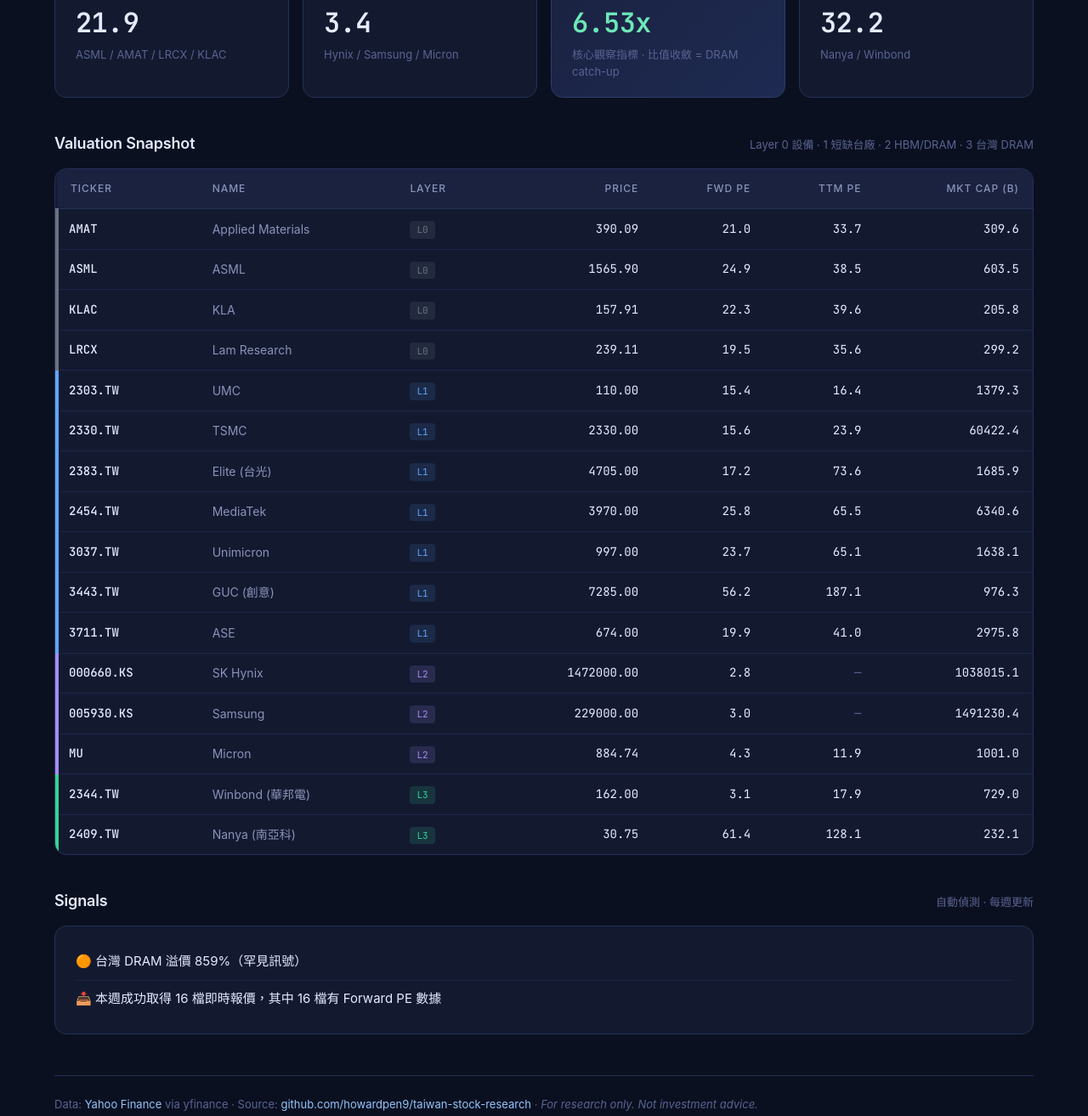
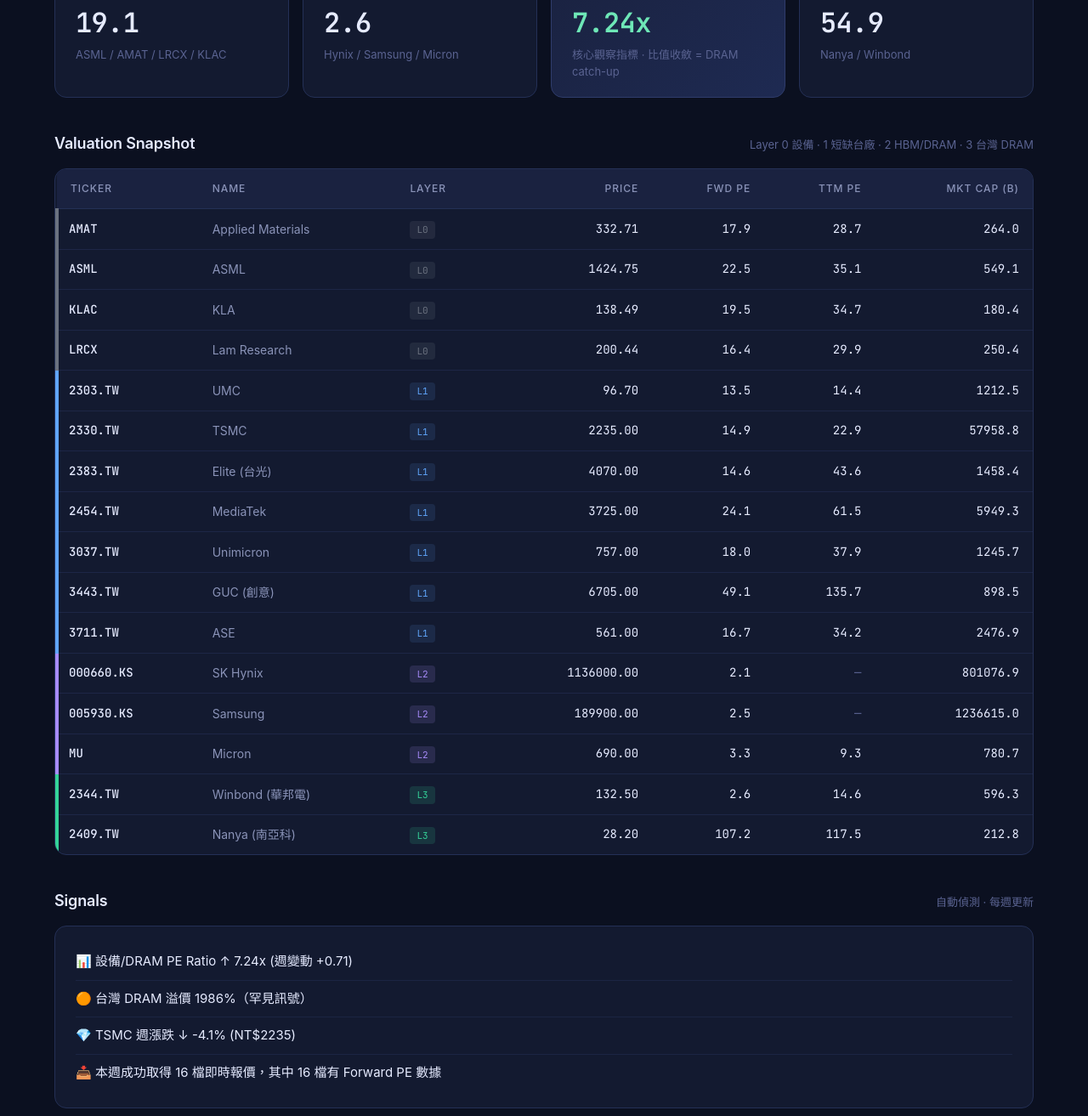
Before and after one commit to alphaline-ai/taiwan-stock-research, a plain HTML site: page docs/index.html in a window 1280 px wide. Shown: the part 225-1538 px from the top of the page at 85% size. Drawn offline with Linux system fonts and the light colour scheme.

Commit message:
chore: weekly update 2026-11-09

```diff
--- a/docs/index.html
+++ b/docs/index.html
@@ -3,7 +3,7 @@
 <head>
   <meta charset="UTF-8">
   <meta name="viewport" content="width=device-width, initial-scale=1.0">
-  <title>Taiwan Stock Research · 2026-11-02</title>
+  <title>Taiwan Stock Research · 2026-11-09</title>
   <link rel="preconnect" href="https://fonts.googleapis.com">
   <link rel="preconnect" href="https://fonts.gstatic.com" crossorigin>
   <link href="https://fonts.googleapis.com/css2?family=JetBrains+Mono:wght@400;500;600&display=swap" rel="stylesheet">
@@ -201,8 +201,8 @@
       <div class="eyebrow">Taiwan AI / Semi Research</div>
       <h1>Stock Research Dashboard</h1>
       <div class="meta">
-        Report: <span>2026-11-02</span> &nbsp;·&nbsp;
-        Data as of: <span>2026-11-02</span> &nbsp;·&nbsp;
+        Report: <span>2026-11-09</span> &nbsp;·&nbsp;
+        Data as of: <span>2026-11-09</span> &nbsp;·&nbsp;
         Tracking <span>16</span> tickers
       </div>
     </header>
@@ -211,22 +211,22 @@
     <div class="cards">
       <div class="card">
         <div class="label">設備平均 Fwd PE</div>
-        <div class="value">21.9</div>
+        <div class="value">19.1</div>
         <div class="hint">ASML / AMAT / LRCX / KLAC</div>
       </div>
       <div class="card">
         <div class="label">DRAM 大廠平均 Fwd PE</div>
-        <div class="value">3.4</div>
+        <div class="value">2.6</div>
         <div class="hint">Hynix / Samsung / Micron</div>
       </div>
       <div class="card featured">
         <div class="label">設備 ÷ DRAM PE Ratio</div>
-        <div class="value">6.53x</div>
+        <div class="value">7.24x</div>
         <div class="hint">核心觀察指標 · 比值收斂 = DRAM catch-up</div>
       </div>
       <div class="card">
         <div class="label">台灣 DRAM Fwd PE</div>
-        <div class="value">32.2</div>
+        <div class="value">54.9</div>
         <div class="hint">Nanya / Winbond</div>
       </div>
     </div>
@@ -255,160 +255,160 @@
             <td class="ticker">AMAT</td>
             <td class="name">Applied Materials</td>
             <td class="layer-cell"><span class="layer-tag">L0</span></td>
-            <td class="num">390.09</td>
-            <td class="num ">21.0</td>
-            <td class="num ">33.7</td>
-            <td class="num ">309.6</td>
+            <td class="num">332.71</td>
+            <td class="num ">17.9</td>
+            <td class="num ">28.7</td>
+            <td class="num ">264.0</td>
           </tr>
 
           <tr class="layer-0">
             <td class="ticker">ASML</td>
             <td class="name">ASML</td>
             <td class="layer-cell"><span class="layer-tag">L0</span></td>
-            <td class="num">1565.90</td>
-            <td class="num ">24.9</td>
-            <td class="num ">38.5</td>
-            <td class="num ">603.5</td>
+            <td class="num">1424.75</td>
+            <td class="num ">22.5</td>
+            <td class="num ">35.1</td>
+            <td class="num ">549.1</td>
           </tr>
 
           <tr class="layer-0">
             <td class="ticker">KLAC</td>
             <td class="name">KLA</td>
             <td class="layer-cell"><span class="layer-tag">L0</span></td>
-            <td class="num">157.91</td>
-            <td class="num ">22.3</td>
-            <td class="num ">39.6</td>
-            <td class="num ">205.8</td>
+            <td class="num">138.49</td>
+            <td class="num ">19.5</td>
+            <td class="num ">34.7</td>
+            <td class="num ">180.4</td>
           </tr>
 
           <tr class="layer-0">
             <td class="ticker">LRCX</td>
             <td class="name">Lam Research</td>
             <td class="layer-cell"><span class="layer-tag">L0</span></td>
-            <td class="num">239.11</td>
-            <td class="num ">19.5</td>
-            <td class="num ">35.6</td>
-            <td class="num ">299.2</td>
+            <td class="num">200.44</td>
+            <td class="num ">16.4</td>
+            <td class="num ">29.9</td>
+            <td class="num ">250.4</td>
           </tr>
 
           <tr class="layer-1">
             <td class="ticker">2303.TW</td>
             <td class="name">UMC</td>
             <td class="layer-cell"><span class="layer-tag">L1</span></td>
-            <td class="num">110.00</td>
-            <td class="num ">15.4</td>
-            <td class="num ">16.4</td>
-            <td class="num ">1379.3</td>
+            <td class="num">96.70</td>
+            <td class="num ">13.5</td>
+            <td class="num ">14.4</td>
+            <td class="num ">1212.5</td>
           </tr>
 
           <tr class="layer-1">
             <td class="ticker">2330.TW</td>
             <td class="name">TSMC</td>
             <td class="layer-cell"><span class="layer-tag">L1</span></td>
-            <td class="num">2330.00</td>
-            <td class="num ">15.6</td>
-            <td class="num ">23.9</td>
-            <td class="num ">60422.4</td>
+            <td class="num">2235.00</td>
+            <td class="num ">14.9</td>
+            <td class="num ">22.9</td>
+            <td class="num ">57958.8</td>
           </tr>
 
           <tr class="layer-1">
             <td class="ticker">2383.TW</td>
             <td class="name">Elite (台光)</td>
             <td class="layer-cell"><span class="layer-tag">L1</span></td>
-            <td class="num">4705.00</td>
-            <td class="num ">17.2</td>
-            <td class="num ">73.6</td>
-            <td class="num ">1685.9</td>
+            <td class="num">4070.00</td>
+            <td class="num ">14.6</td>
+            <td class="num ">43.6</td>
+            <td class="num ">1458.4</td>
           </tr>
 
           <tr class="layer-1">
             <td class="ticker">2454.TW</td>
             <td class="name">MediaTek</td>
             <td class="layer-cell"><span class="layer-tag">L1</span></td>
-            <td class="num">3970.00</td>
-            <td class="num ">25.8</td>
-            <td class="num ">65.5</td>
-            <td class="num ">6340.6</td>
+            <td class="num">3725.00</td>
+            <td class="num ">24.1</td>
+            <td class="num ">61.5</td>
+            <td class="num ">5949.3</td>
           </tr>
 
           <tr class="layer-1">
             <td class="ticker">3037.TW</td>
             <td class="name">Unimicron</td>
             <td class="layer-cell"><span class="layer-tag">L1</span></td>
-            <td class="num">997.00</td>
-            <td class="num ">23.7</td>
-            <td class="num ">65.1</td>
-            <td class="num ">1638.1</td>
+            <td class="num">757.00</td>
+            <td class="num ">18.0</td>
+            <td class="num ">37.9</td>
+            <td class="num ">1245.7</td>
           </tr>
 
           <tr class="layer-1">
             <td class="ticker">3443.TW</td>
             <td class="name">GUC (創意)</td>
             <td class="layer-cell"><span class="layer-tag">L1</span></td>
-            <td class="num">7285.00</td>
-            <td class="num ">56.2</td>
-            <td class="num ">187.1</td>
-            <td class="num ">976.3</td>
+            <td class="num">6705.00</td>
+            <td class="num ">49.1</td>
+            <td class="num ">135.7</td>
+            <td class="num ">898.5</td>
           </tr>
 
           <tr class="layer-1">
             <td class="ticker">3711.TW</td>
             <td class="name">ASE</td>
             <td class="layer-cell"><span class="layer-tag">L1</span></td>
-            <td class="num">674.00</td>
-            <td class="num ">19.9</td>
-            <td class="num ">41.0</td>
-            <td class="num ">2975.8</td>
+            <td class="num">561.00</td>
+            <td class="num ">16.7</td>
+            <td class="num ">34.2</td>
+            <td class="num ">2476.9</td>
           </tr>
 
           <tr class="layer-2">
             <td class="ticker">000660.KS</td>
             <td class="name">SK Hynix</td>
             <td class="layer-cell"><span class="layer-tag">L2</span></td>
-            <td class="num">1472000.00</td>
-            <td class="num ">2.8</td>
+            <td class="num">1136000.00</td>
+            <td class="num ">2.1</td>
             <td class="num muted">—</td>
-            <td class="num ">1038015.1</td>
+            <td class="num ">801076.9</td>
           </tr>
 
           <tr class="layer-2">
             <td class="ticker">005930.KS</td>
             <td class="name">Samsung</td>
             <td class="layer-cell"><span class="layer-tag">L2</span></td>
-            <td class="num">229000.00</td>
-            <td class="num ">3.0</td>
+            <td class="num">189900.00</td>
+            <td class="num ">2.5</td>
             <td class="num muted">—</td>
-            <td class="num ">1491230.4</td>
+            <td class="num ">1236615.0</td>
           </tr>
 
           <tr class="layer-2">
             <td class="ticker">MU</td>
             <td class="name">Micron</td>
             <td class="layer-cell"><span class="layer-tag">L2</span></td>
-            <td class="num">884.74</td>
-            <td class="num ">4.3</td>
-            <td class="num ">11.9</td>
-            <td class="num ">1001.0</td>
+            <td class="num">690.00</td>
+            <td class="num ">3.3</td>
+            <td class="num ">9.3</td>
+            <td class="num ">780.7</td>
           </tr>
 
           <tr class="layer-3">
             <td class="ticker">2344.TW</td>
             <td class="name">Winbond (華邦電)</td>
             <td class="layer-cell"><span class="layer-tag">L3</span></td>
-            <td class="num">162.00</td>
-            <td class="num ">3.1</td>
-            <td class="num ">17.9</td>
-            <td class="num ">729.0</td>
+            <td class="num">132.50</td>
+            <td class="num ">2.6</td>
+            <td class="num ">14.6</td>
+            <td class="num ">596.3</td>
           </tr>
 
           <tr class="layer-3">
             <td class="ticker">2409.TW</td>
             <td class="name">Nanya (南亞科)</td>
             <td class="layer-cell"><span class="layer-tag">L3</span></td>
-            <td class="num">30.75</td>
-            <td class="num ">61.4</td>
-            <td class="num ">128.1</td>
-            <td class="num ">232.1</td>
+            <td class="num">28.20</td>
+            <td class="num ">107.2</td>
+            <td class="num ">117.5</td>
+            <td class="num ">212.8</td>
           </tr>
 
         </tbody>
@@ -423,7 +423,7 @@
     <div class="signals">
       <ul>
 
-          <li>🟠 台灣 DRAM 溢價 859%（罕見訊號）</li><li>📥 本週成功取得 16 檔即時報價，其中 16 檔有 Forward PE 數據</li>
+          <li>📊 設備/DRAM PE Ratio ↑ 7.24x (週變動 +0.71)</li><li>🟠 台灣 DRAM 溢價 1986%（罕見訊號）</li><li>💎 TSMC 週漲跌 ↓ -4.1% (NT$2235)</li><li>📥 本週成功取得 16 檔即時報價，其中 16 檔有 Forward PE 數據</li>
 
       </ul>
     </div>
```
Also changed, not shown: docs/summary.json (+9 -7 lines), data/history.json.
